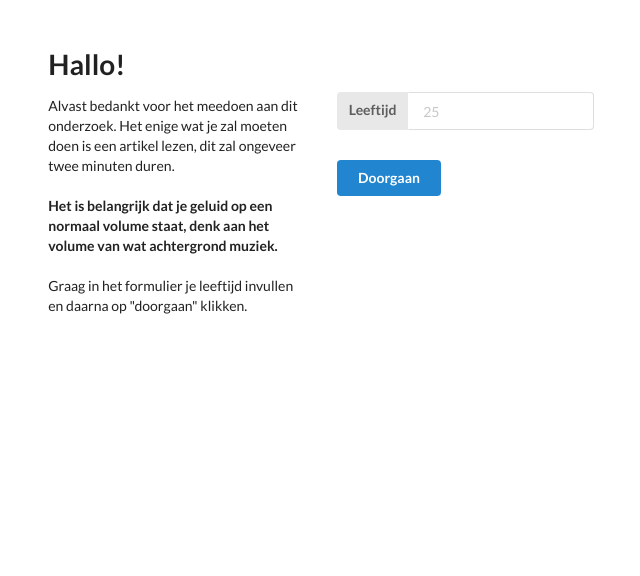
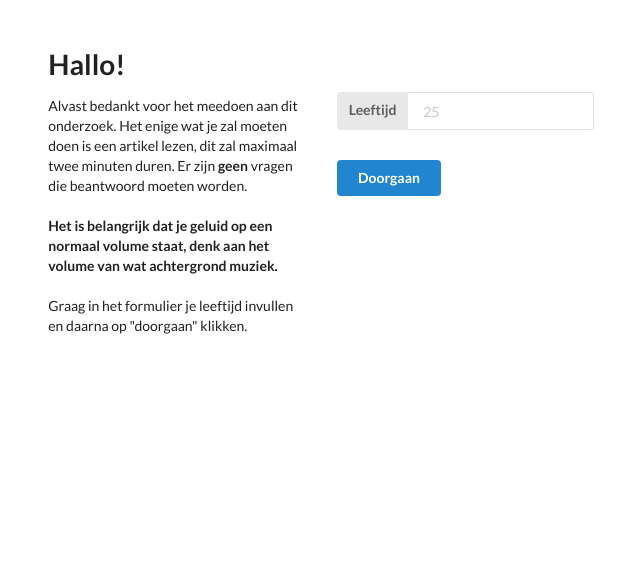
Before and after one commit to rogierkn/abtest, a Symfony app: template templates/entry.html.twig in a window 1280 px wide. Shown: the top 576 px of the page, without its empty margins (317-957 px from the left). Run offline with Twig, Linux system fonts and the light colour scheme; the template is opened without the code that fills it, so the values that code supplies are empty; some libraries are stand-ins or nearby versions.

Commit message:
edit desc

```diff
--- a/templates/entry.html.twig
+++ b/templates/entry.html.twig
@@ -9,7 +9,7 @@
         <div class="four wide column">
             <h1 class="header">Hallo!</h1>
             <p>
-                Alvast bedankt voor het meedoen aan dit onderzoek. Het enige wat je zal moeten doen is een artikel lezen, dit zal ongeveer twee minuten duren.<br/>
+                Alvast bedankt voor het meedoen aan dit onderzoek. Het enige wat je zal moeten doen is een artikel lezen, dit zal maximaal twee minuten duren. Er zijn <strong>geen</strong> vragen die beantwoord moeten worden.</strong><br/>
                 <br/>
                 <strong>Het is belangrijk dat je geluid op een normaal volume staat, denk aan het volume van wat achtergrond muziek.</strong>
                 <br/><br/>
```
